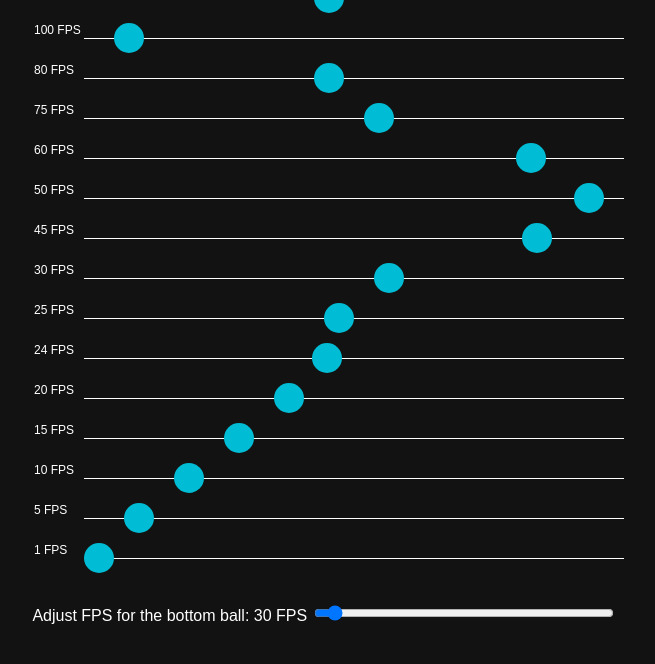
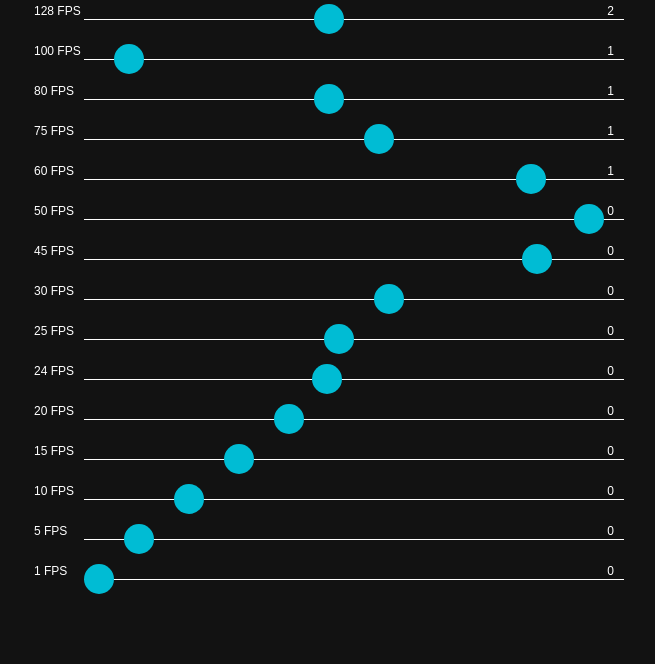
Before and after one commit to FreddieThePebble/FPS, a plain HTML site: page index.html in a window 1280 px wide. Shown: the part 136-800 px from the top of the page, without its empty margins (316-971 px from the left). Drawn offline with Linux system fonts and the light colour scheme.

Commit message:
Update index.html

```diff
--- a/index.html
+++ b/index.html
@@ -4,6 +4,7 @@
   <meta charset="UTF-8">
   <meta name="viewport" content="width=device-width, initial-scale=1.0">
   <title>FPS Compare</title>
+  <link rel="icon" href="https://raw.githubusercontent.com/FreddieThePebble/FPS/refs/heads/main/icon.png" type="image/png">
   <style>
     body {
       margin: 0;
@@ -49,13 +50,12 @@
       background-color: #ffffff; /* White lines */
       left: 60px; /* Start lines after the labels */
     }
-    .slider-container {
-      margin-top: 20px;
-      text-align: center;
+    .bounce-counter {
+      position: absolute;
+      right: 10px; /* Move counter to the right of the line */
       color: #ffffff;
-    }
-    .slider {
-      width: 300px;
+      font-size: 12px;
+      text-align: left; /* Align text to the left */
     }
   </style>
 </head>
@@ -64,16 +64,9 @@
   <div class="ball-container" id="ballContainer">
     <!-- Balls, Lines, and Labels will be added by JavaScript -->
   </div>
-  <div class="slider-container">
-    <label for="fpsSlider">Adjust FPS for the bottom ball: <span id="fpsValue">30</span> FPS</label>
-    <input type="range" id="fpsSlider" class="slider" min="1" max="600" value="30">
-  </div>
-
   <script>
     const fpsList = [128, 100, 80, 75, 60, 50, 45, 30, 25, 24, 20, 15, 10, 5, 1]; // List of FPS values
     const ballContainer = document.getElementById('ballContainer'); // Reference to the ball container
-    const fpsSlider = document.getElementById('fpsSlider'); // Slider element
-    const fpsValue = document.getElementById('fpsValue'); // Display for current FPS value of the slider
 
     let customBall; // Reference to the custom ball
     let customBallInterval; // Interval for the custom ball animation
@@ -83,10 +76,12 @@
       const ball = document.createElement('div'); // Create the ball element
       const label = document.createElement('div'); // Create the label element
       const line = document.createElement('div'); // Create the line element
+      const counter = document.createElement('div'); // Create the bounce counter element
 
       ball.classList.add('ball'); // Assign the ball class
       label.classList.add('fps-label'); // Assign the FPS label class
       line.classList.add('line'); // Assign the line class
+      counter.classList.add('bounce-counter'); // Assign the bounce counter class
 
       label.textContent = isCustom ? `X FPS` : `${fps} FPS`; // Set the label text
 
@@ -94,21 +89,25 @@
       ball.style.top = `${topPosition}px`;
       label.style.top = `${topPosition}px`; // Align label with the line
       line.style.top = `${topPosition + 15}px`; // Adjust line position slightly below the label
+      counter.style.top = `${topPosition}px`; // Align the counter with the line
+
+      counter.textContent = 0; // Initialize bounce count
 
       ballContainer.appendChild(label); // Add the label to the container
       ballContainer.appendChild(line); // Add the line to the container
       ballContainer.appendChild(ball); // Add the ball to the container
+      ballContainer.appendChild(counter); // Add the counter to the container
 
       if (!isCustom) {
-        animateBall(ball, fps); // Animate the ball at the given FPS
+        animateBall(ball, fps, counter, line); // Animate the ball at the given FPS
       } else {
         customBall = ball; // Save reference to the custom ball
-        animateCustomBall(ball, parseInt(fpsSlider.value)); // Start animation for custom ball
+        animateCustomBall(ball, parseInt(fpsSlider.value), counter, line); // Start animation for custom ball
       }
     }
 
     // Function to animate a single ball at a given FPS
-    function animateBall(ball, fps) {
+    function animateBall(ball, fps, counter, line) {
       let position = 50; // Starting position
       let direction = 1; // Initial direction (1 = right, -1 = left)
       const speed = 2; // Speed of movement in pixels per frame
@@ -119,6 +118,9 @@
         // Reverse direction if the ball hits the edge
         if (position >= ballContainer.clientWidth - 30 || position <= 50) {
           direction *= -1;
+          let bounceCount = parseInt(counter.textContent); // Get the current bounce count
+          bounceCount++; // Increment bounce count
+          counter.textContent = bounceCount; // Update the bounce count on the ball's counter
         }
 
         ball.style.left = `${position}px`; // Update the ball's position
@@ -129,7 +131,7 @@
     }
 
     // Function to animate the custom ball with adjustable FPS
-    function animateCustomBall(ball, fps) {
+    function animateCustomBall(ball, fps, counter, line) {
       let position = 50; // Starting position
       let direction = 1; // Initial direction (1 = right, -1 = left)
       const speed = 2; // Speed of movement in pixels per frame
@@ -145,6 +147,9 @@
         // Reverse direction if the ball hits the edge
         if (position >= ballContainer.clientWidth - 30 || position <= 50) {
           direction *= -1;
+          let bounceCount = parseInt(counter.textContent); // Get the current bounce count
+          bounceCount++; // Increment bounce count
+          counter.textContent = bounceCount; // Update the bounce count on the ball's counter
         }
 
         ball.style.left = `${position}px`; // Update the ball's position
@@ -162,12 +167,22 @@
     // Add the custom ball at the bottom
     createBall(30, fpsList.length, true);
 
-    // Update custom ball FPS when slider value changes
-    fpsSlider.addEventListener('input', () => {
-      const newFps = parseInt(fpsSlider.value);
-      fpsValue.textContent = newFps; // Update displayed FPS value
-      animateCustomBall(customBall, newFps); // Adjust custom ball animation
-    });
+    // Function to resize the lines when the window is resized
+    function resizeLines() {
+      const lines = document.querySelectorAll('.line');
+      const ballContainerWidth = ballContainer.clientWidth;
+
+      // Adjust the width of each line dynamically
+      lines.forEach((line) => {
+        line.style.width = `${ballContainerWidth - 20}px`;
+      });
+    }
+
+    // Call resizeLines on window resize
+    window.addEventListener('resize', resizeLines);
+
+    // Initial resize to set line widths
+    resizeLines();
   </script>
 </body>
 </html>
```
